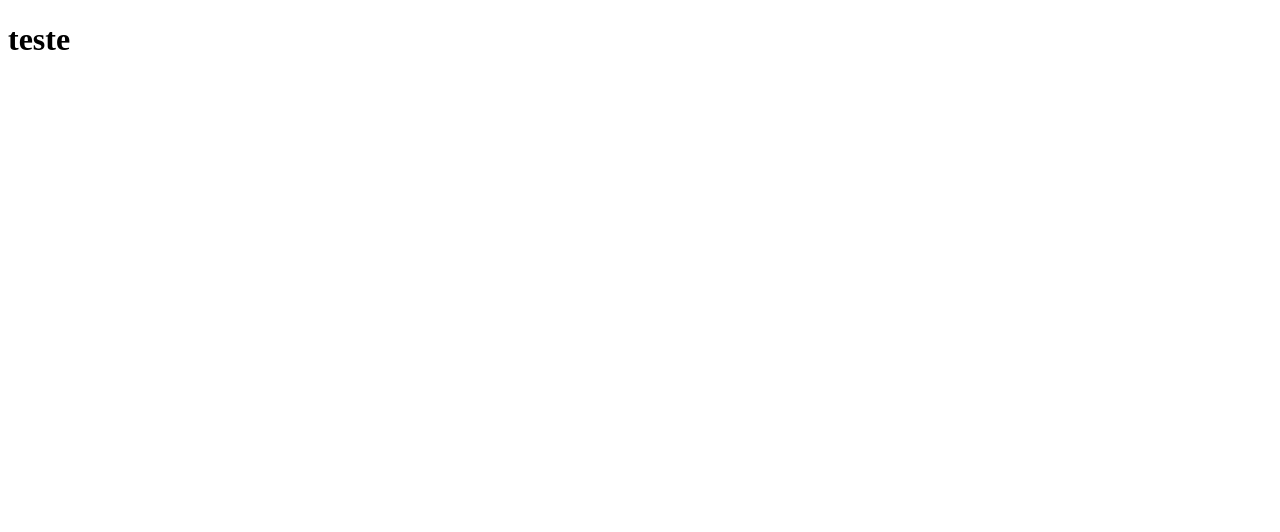
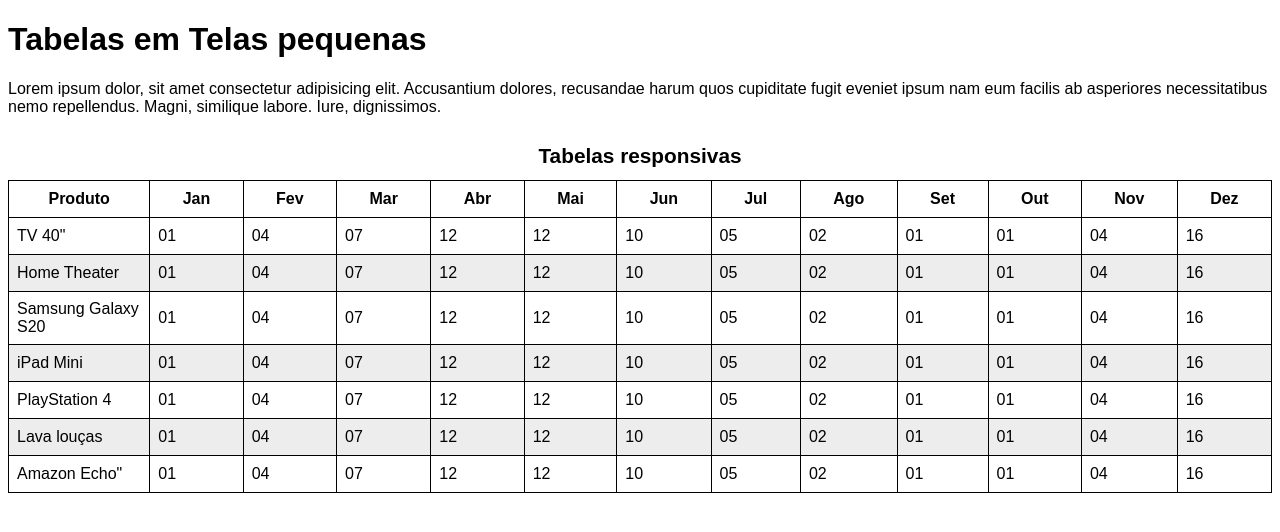
Before and after one commit to Gabrielbrevess/HTML-CSS, a plain HTML site: page Exercicios/ex25.html/paginas-extras/pag001.html in a window 1280 px wide. Drawn offline with Linux system fonts and the light colour scheme.

Commit message:
Exercicio iframe 003

```diff
--- a/Exercicios/ex25.html/paginas-extras/pag001.html
+++ b/Exercicios/ex25.html/paginas-extras/pag001.html
@@ -1,13 +1,183 @@
 <!DOCTYPE html>
-<html lang="pt-BR">
+<html lang="pt-br">
 <head>
     <meta charset="UTF-8">
     <meta http-equiv="X-UA-Compatible" content="IE=edge">
     <meta name="viewport" content="width=device-width, initial-scale=1.0">
-    <title>Document</title>
+    <title>Tabelas Responsivas</title>
+    <style>
+        body /*Seletor*/ {
+            font-family: /*Propriedade*/ Arial, Helvetica, sans-serif; /*Valor*/
+
+            /*A DECLARAÇÃO é tudo que está dentro do seletor, ou seja:
+            font-family: Arial, Helvetica, sans-serif; é uma DECLARAÇÃO */
+
+            /*
+
+            Toda declaração é um par de >>> PROPRIEDADE E VALOR <<<
+            "Font-family:" é uma PROPRIEDADE. Já "Arial, Helvetica, sans-serif;" é um VALOR
+
+            */
+        }
+
+        div#container {
+            overflow-x: auto;
+        }
+
+        table {
+            border-collapse: collapse;
+        }
+
+        tr:nth-child(2n) {
+            background-color: rgba(176, 172, 172, 0.219);
+
+        }
+
+        th, td {
+            border: 1px solid black;
+            padding: 8px;
+            width: 500px;
+            height: 20px;
+        }
+
+        caption {
+            font-weight: bold;
+            font-size: 1.3em;
+            padding: 12px;
+        }
+
+    </style>
 </head>
 <body>
-    <h1>teste</h1>
+    <h1>Tabelas em Telas pequenas</h1>
+    <p>Lorem ipsum dolor, sit amet consectetur adipisicing elit. Accusantium dolores, recusandae harum quos cupiditate fugit eveniet ipsum nam eum facilis ab asperiores necessitatibus nemo repellendus. Magni, similique labore. Iure, dignissimos.</p>
+    <div id="container">
+        <table>
+            <caption>Tabelas responsivas</caption>
+            <thead>
+                <th>Produto</th>
+                <th>Jan</th>
+                <th>Fev</th>
+                <th>Mar</th>
+                <th>Abr</th>
+                <th>Mai</th>
+                <th>Jun</th>
+                <th>Jul</th>
+                <th>Ago</th>
+                <th>Set</th>
+                <th>Out</th>
+                <th>Nov</th>
+                <th>Dez</th>
+            </thead>
+            <tbody>
+                <tr>
+                    <td>TV 40"</td>
+                    <td>01</td>
+                    <td>04</td>
+                    <td>07</td>
+                    <td>12</td>
+                    <td>12</td>
+                    <td>10</td>
+                    <td>05</td>
+                    <td>02</td>
+                    <td>01</td>
+                    <td>01</td>
+                    <td>04</td>
+                    <td>16</td>
+                </tr>
+                <tr>
+                    <td>Home Theater</td>
+                    <td>01</td>
+                    <td>04</td>
+                    <td>07</td>
+                    <td>12</td>
+                    <td>12</td>
+                    <td>10</td>
+                    <td>05</td>
+                    <td>02</td>
+                    <td>01</td>
+                    <td>01</td>
+                    <td>04</td>
+                    <td>16</td>
+                </tr>
+                <tr>
+                    <td>Samsung Galaxy S20</td>
+                    <td>01</td>
+                    <td>04</td>
+                    <td>07</td>
+                    <td>12</td>
+                    <td>12</td>
+                    <td>10</td>
+                    <td>05</td>
+                    <td>02</td>
+                    <td>01</td>
+                    <td>01</td>
+                    <td>04</td>
+                    <td>16</td>
+                </tr>
+                <tr>
+                    <td>iPad Mini</td>
+                    <td>01</td>
+                    <td>04</td>
+                    <td>07</td>
+                    <td>12</td>
+                    <td>12</td>
+                    <td>10</td>
+                    <td>05</td>
+                    <td>02</td>
+                    <td>01</td>
+                    <td>01</td>
+                    <td>04</td>
+                    <td>16</td>
+                </tr>
+                <tr>
+                    <td>PlayStation 4</td>
+                    <td>01</td>
+                    <td>04</td>
+                    <td>07</td>
+                    <td>12</td>
+                    <td>12</td>
+                    <td>10</td>
+                    <td>05</td>
+                    <td>02</td>
+                    <td>01</td>
+                    <td>01</td>
+                    <td>04</td>
+                    <td>16</td>
+                </tr>
+                <tr>
+                    <td>Lava louças</td>
+                    <td>01</td>
+                    <td>04</td>
+                    <td>07</td>
+                    <td>12</td>
+                    <td>12</td>
+                    <td>10</td>
+                    <td>05</td>
+                    <td>02</td>
+                    <td>01</td>
+                    <td>01</td>
+                    <td>04</td>
+                    <td>16</td>
+                </tr>
+                <tr>
+                    <td>Amazon Echo"</td>
+                    <td>01</td>
+                    <td>04</td>
+                    <td>07</td>
+                    <td>12</td>
+                    <td>12</td>
+                    <td>10</td>
+                    <td>05</td>
+                    <td>02</td>
+                    <td>01</td>
+                    <td>01</td>
+                    <td>04</td>
+                    <td>16</td>
+                </tr>
+            </tbody>
+        </table>
+    </div>
 
 </body>
 </html>
```
Also changed, not shown: Exercicios/ex25.html/iframe003.html (added, +38 -0 lines), Exercicios/ex25.html/paginas-extras/pag002.html (added, +23 -0 lines), Exercicios/ex25.html/paginas-extras/pag003.html (added, +23 -0 lines), Exercicios/ex25.html/imagens/davi-e-golias (1).jpg (added).
